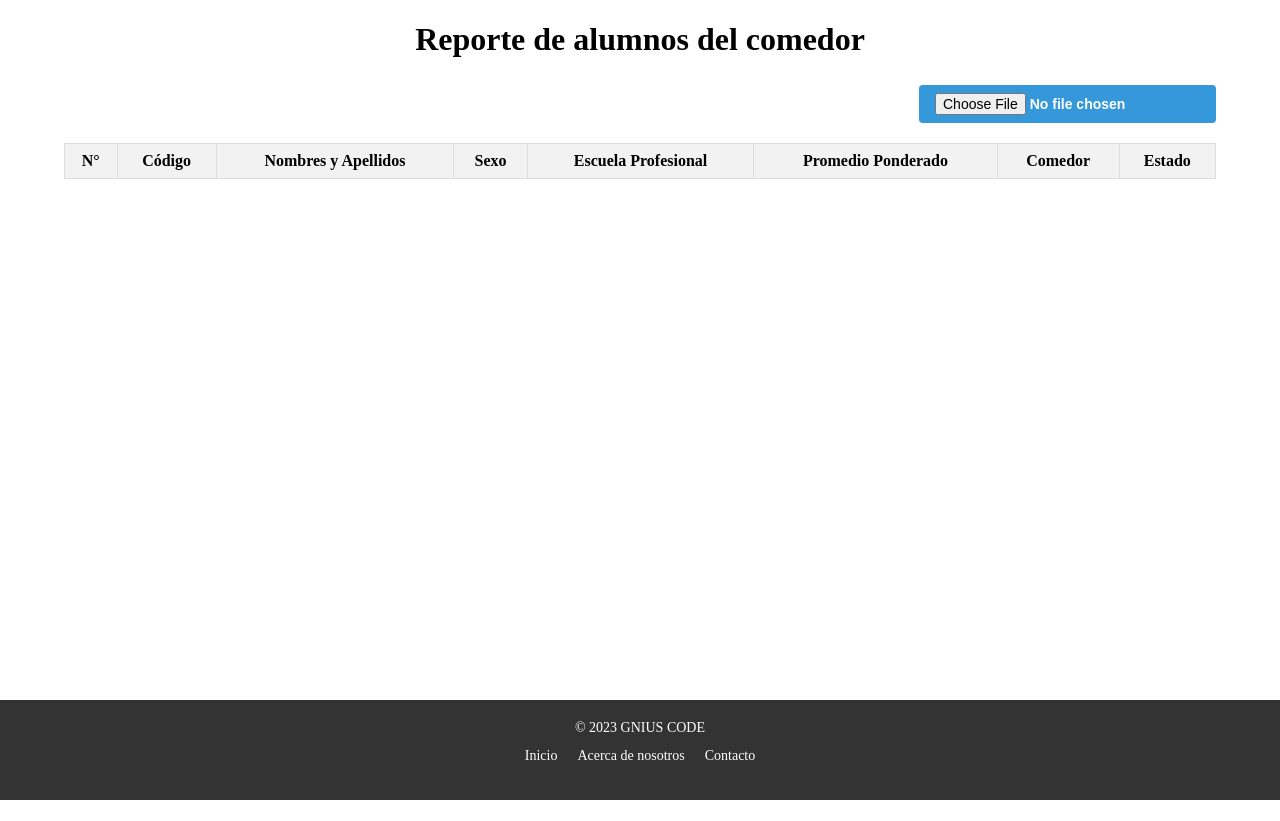
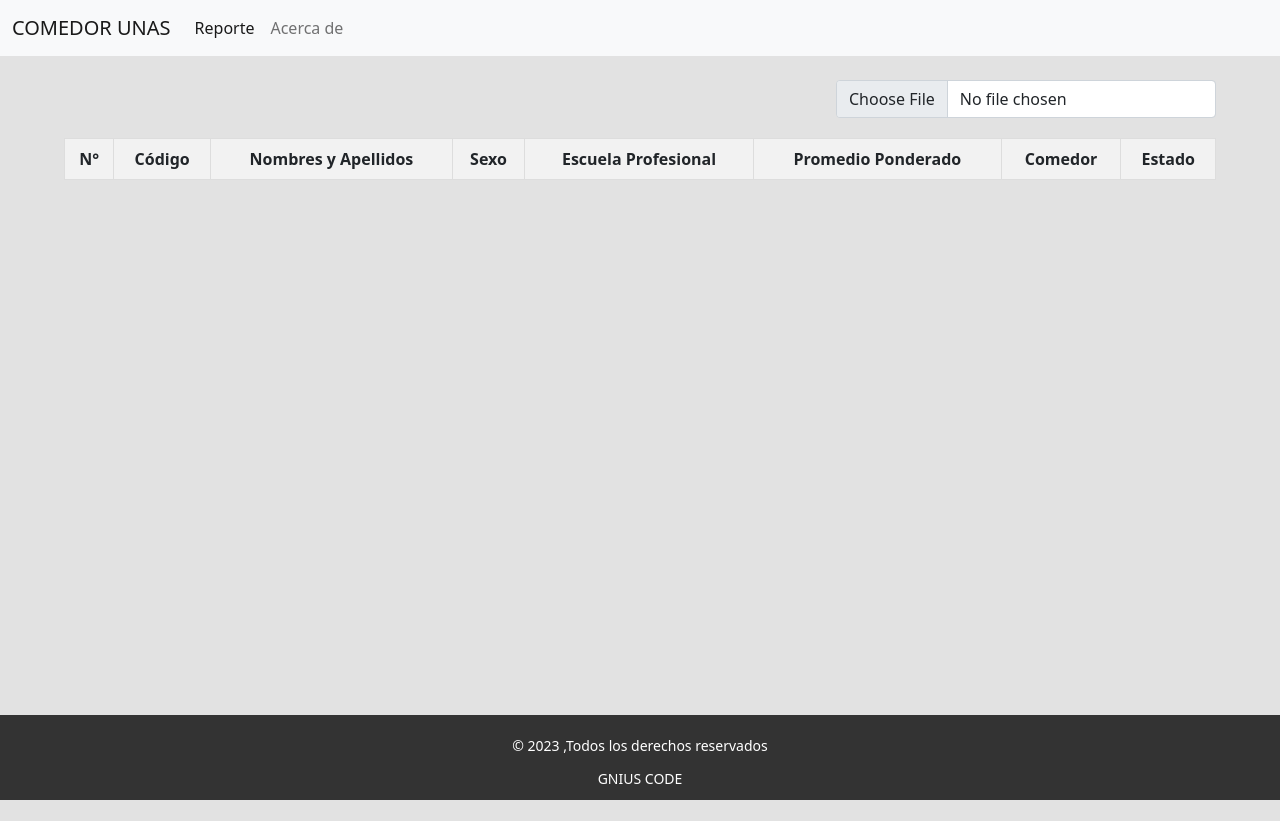
Before and after one commit to gnius-pe/sistemaOBU, a website: page index.html in a window 1280 px wide. After the commit the page ends 800 px from the top, so only its background shows below. Drawn offline with Linux system fonts and the light colour scheme.

Commit message:
mejoras en el estilo

```diff
--- a/app.js
+++ b/app.js
@@ -1,3 +1,4 @@
+
 class Persona {
     constructor(idAlumno, codigo,nombreCompleto, sexo,escuelaProfesional, pps, comedor, estado) {
       this.idAlumno = idAlumno || '';
@@ -58,7 +59,7 @@ function insertarDatosEnTabla(personas){
       });
   }
 
-  document.getElementById('file-input').addEventListener('change', function(event) {
+  document.getElementById('formFile').addEventListener('change', function(event) {
     let archivo = event.target.files[0];
 
     let lector = new FileReader();
--- a/index.html
+++ b/index.html
@@ -2,18 +2,36 @@
 <html>
 <head>
   <title>Sistema OBU</title>
+  <link rel="stylesheet" href="/boostrap/css/bootstrap.min.css">
   <script src="https://unpkg.com/xlsx/dist/xlsx.full.min.js"></script>
   <link rel="stylesheet" href="/style/styles.css">
 </head>
 <body>
-  <header class="header">
-    <h1 class="titulo-tabla">Reporte de alumnos del comedor</h1>
-
-  </header>
-
+  <nav class="navbar navbar-expand-lg navbar-light bg-light sticky-top">
+    <div class="container-fluid">
+      <a class="navbar-brand" href="#">COMEDOR UNAS</a>
+      <button class="navbar-toggler" type="button" data-bs-toggle="collapse" data-bs-target="#navbarNav" aria-controls="navbarNav" aria-expanded="false" aria-label="Toggle navigation">
+        <span class="navbar-toggler-icon"></span>
+      </button>
+      <div class="collapse navbar-collapse" id="navbarNav">
+        <ul class="navbar-nav">
+          <li class="nav-item">
+            <a class="nav-link active" aria-current="page" href="#">Reporte</a>
+          </li>
+          <li class="nav-item">
+            <a class="nav-link" href="#">Acerca de</a>
+          </li>
+        </ul>
+      </div>
+    </div>
+  </nav>
+  <br>
   <section class="section-table">
     <div class="section-inputs">
-      <input class="buton-input" type="file" id="file-input" accept=".xlsx">
+      <!--<input class="buton-input" type="file" id="file-input" accept=".xlsx"> -->
+
+        <input class="form-control" type="file" id="formFile" accept=".xlsx">
+
     </div>
     <table class="mi-tabla" id="tabla-personas">
       <thead>
@@ -36,11 +54,9 @@
 
   <footer class="footer">
     <div class="footer-content">
-      <p class="footer-text">© 2023 GNIUS CODE</p>
+      <p class="footer-text">© 2023 ,Todos los derechos reservados</p>
       <ul class="footer-links">
-        <li><a href="#">Inicio</a></li>
-        <li><a href="https://github.com/gnius-pe">Acerca de nosotros</a></li>
-        <li><a href="#">Contacto</a></li>
+        <li><a href="https://github.com/gnius-pe">GNIUS CODE</a></li>
       </ul>
     </div>
   </footer>
--- a/package.json
+++ b/package.json
@@ -1,5 +1,6 @@
 {
   "dependencies": {
+    "bootstrap": "^5.3.0",
     "xlsx": "^0.18.5"
   }
 }
--- a/style/styles.css
+++ b/style/styles.css
@@ -9,28 +9,27 @@ body{
   padding: 0;
   height: 100%;
   width: 100%;
-
+  background-color: #e2e2e2;
 }
 
 .header{
   height: 8%;
 }
 
+/*NAVBAR*/
+
+
+
+/*FIN NAVBAR*/
+
+
 .titulo-tabla{
     text-align: center;
 }
 
-.buton-input {
-    display: inline-block;
-    padding: 8px 16px;
-    font-size: 14px;
-    font-weight: bold;
-    color: #fff;
-    background-color: #3498db;
-    border: none;
-    border-radius: 4px;
-    cursor: pointer;
-  }
+.form-control {
+  width: 380px;
+}
 
   .buton-input:hover {
     background-color: #2980b9;
@@ -49,10 +48,19 @@ body{
     flex-direction: column;
     align-items: center;
   }
+ /*ESTILO CEBRA PARA TABLA*/
+  .mi-tabla tbody tr:nth-child(even) {
+    background-color: #f2f2f2; /* Color de fondo para filas pares */
+  }
+
+  .mi-tabla tbody tr:nth-child(odd) {
+    background-color: #fff; /* Color de fondo para filas impares */
+  }
 
   .section-inputs{
     width: 90%;
-    text-align: right;
+    display: flex;
+    justify-content: end;
   }
 
   .mi-tabla {
@@ -91,6 +99,7 @@ body{
     color: #fff;
     padding: 20px;
     opacity: 1;
+    height: 85px;
     transition: opacity 0.5s ease;
   }
 
```
Also changed, not shown: boostrap/css/bootstrap.min.css (added), boostrap/js/bootstrap.bundle.min.js (added).
